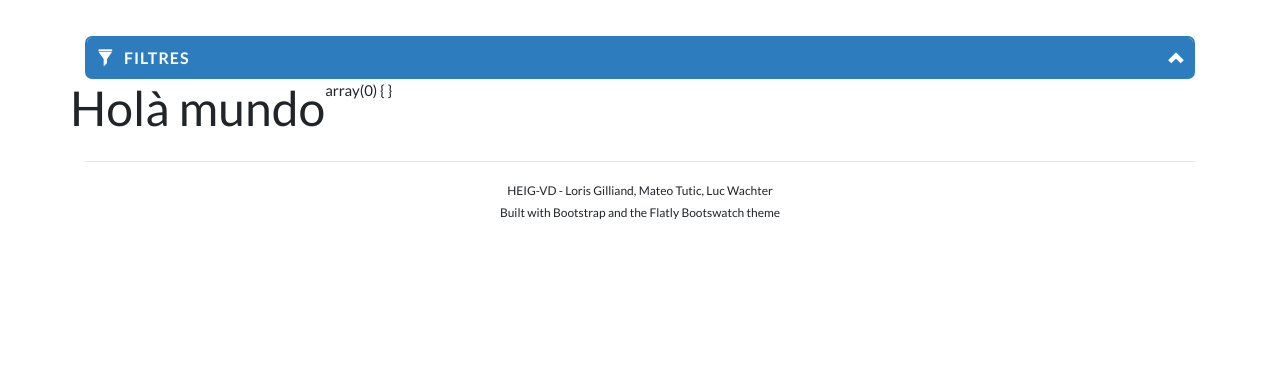
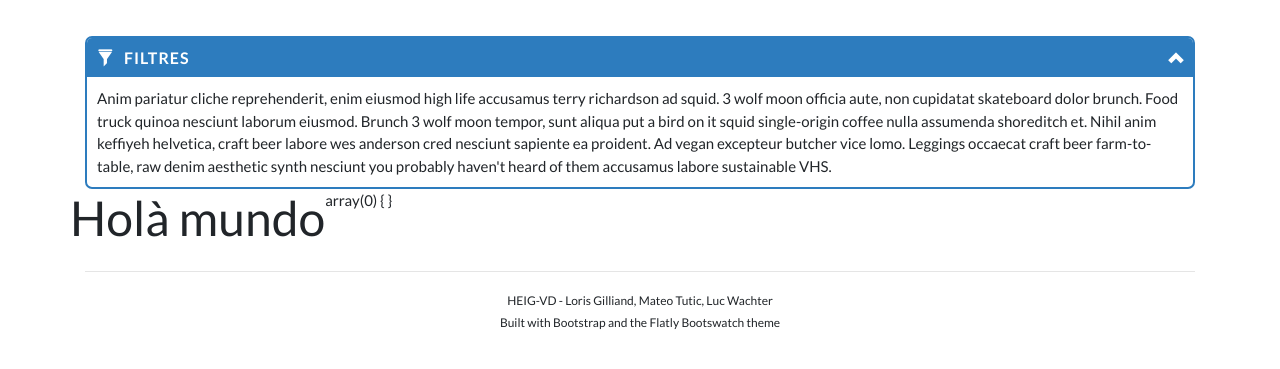
Before and after one commit to Laykel/BDR-ACPC, a PHP site: page / in a window 1280 px wide. Shown: the part 104-473 px from the top of the page. Run offline with PHP 8.4, Linux system fonts and the light colour scheme; data that the repository does not hold is empty; some libraries are stand-ins or nearby versions.

Commit message:
Filtre - Panel collapsible par défaut ouvert

```diff
--- a/sources/pages/home.php
+++ b/sources/pages/home.php
@@ -13,12 +13,12 @@ Description: Projects page: Projects and tasks, timers, update details.
              data-parent="#accordion"
              href="#collapseFiltre"
              aria-expanded="true"
-             aria-controls="collaps">
+             aria-controls="collapseFiltre">
             Filtres
           </a>
         </h4>
       </div>
-      <div id="collapseFiltre" class="panel-collapse collapse in" role="tabpanel" aria-labelledby="headingOne">
+      <div id="collapseFiltre" class="panel-collapse collapse in show" role="tabpanel">
         <div class="panel-body">
           Anim pariatur cliche reprehenderit, enim eiusmod high life accusamus terry richardson ad squid. 3 wolf moon officia aute, non cupidatat skateboard dolor brunch. Food truck quinoa nesciunt laborum eiusmod. Brunch 3 wolf moon tempor, sunt aliqua put a bird on it squid single-origin coffee nulla assumenda shoreditch et. Nihil anim keffiyeh helvetica, craft beer labore wes anderson cred nesciunt sapiente ea proident. Ad vegan excepteur butcher vice lomo. Leggings occaecat craft beer farm-to-table, raw denim aesthetic synth nesciunt you probably haven't heard of them accusamus labore sustainable VHS.
         </div>
```
